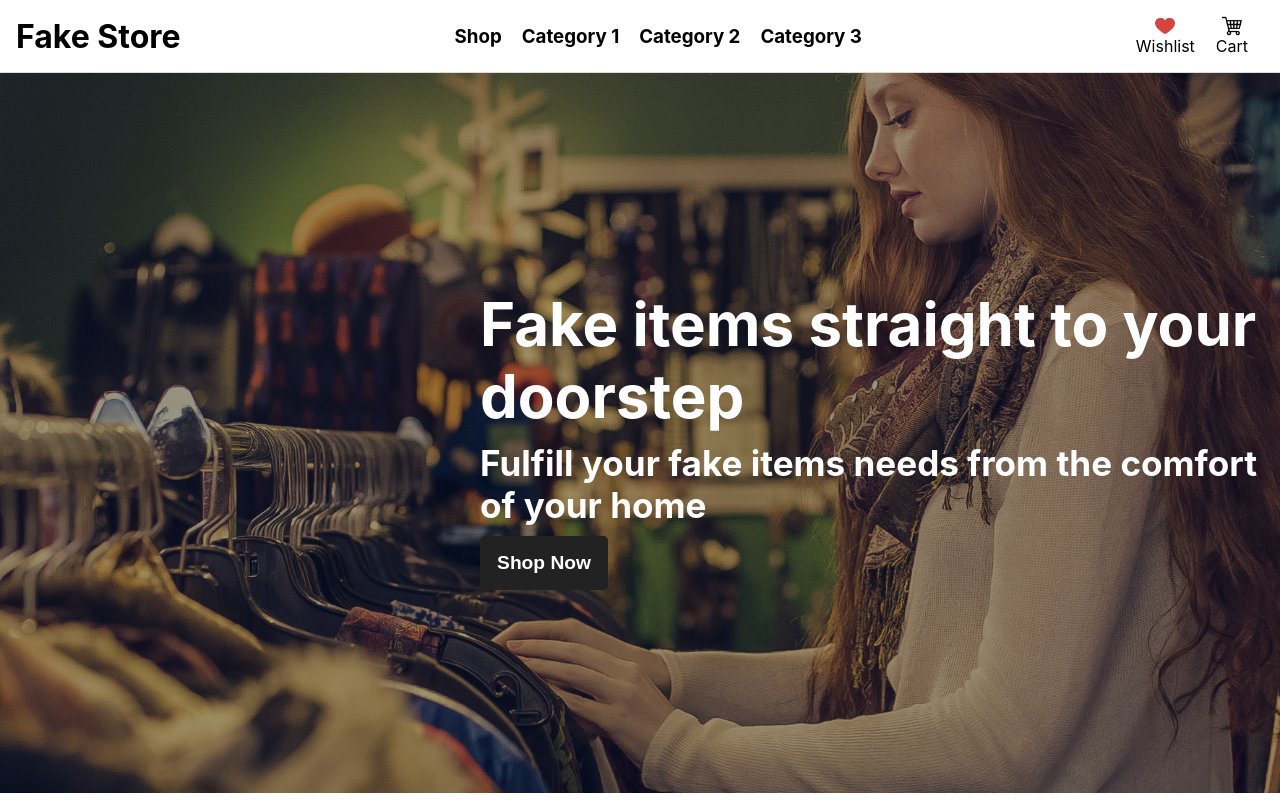
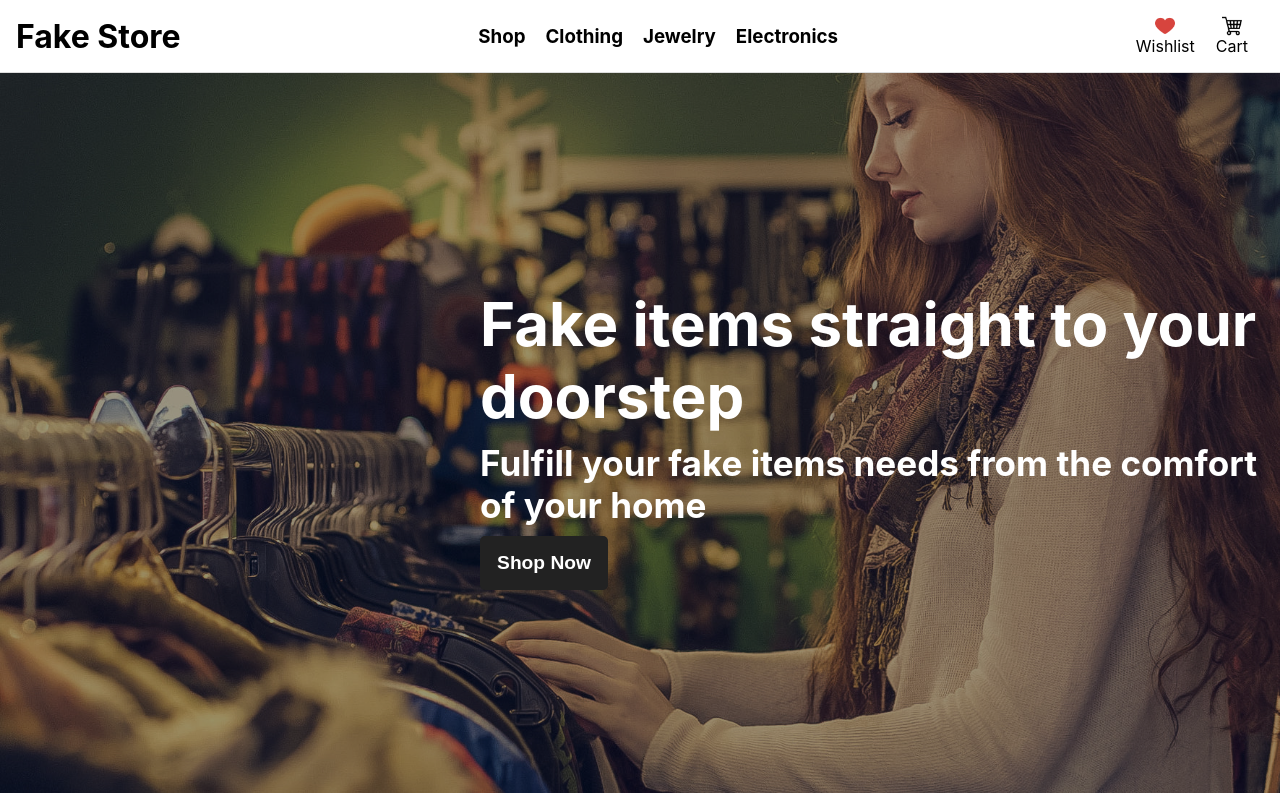
Before and after one commit to c-yip/shopping-cart, a React (Create React App) app: page / in a window 1280 px wide. Shown: the top 800 px of the page. Built offline with nearby package versions, Linux system fonts and the light colour scheme; the HTML template or start-up script is replaced by a standard one.

Commit message:
Update category names.

```diff
--- a/src/components/Header.js
+++ b/src/components/Header.js
@@ -12,9 +12,9 @@
       {/* these will all be links to categories */}
       <nav className="nav-left">
         <h3>Shop</h3>
-        <h3>Category 1</h3>
-        <h3>Category 2</h3>
-        <h3>Category 3</h3>
+        <h3>Clothing</h3>
+        <h3>Jewelry</h3>
+        <h3>Electronics</h3>
       </nav>
 
       <nav className="nav-right">
```
